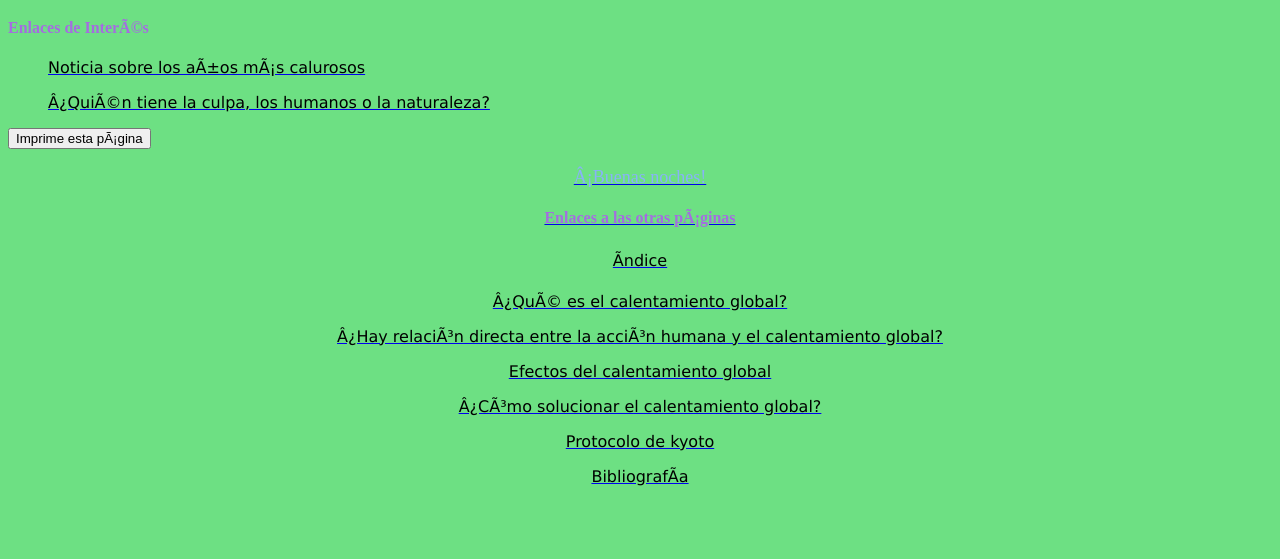
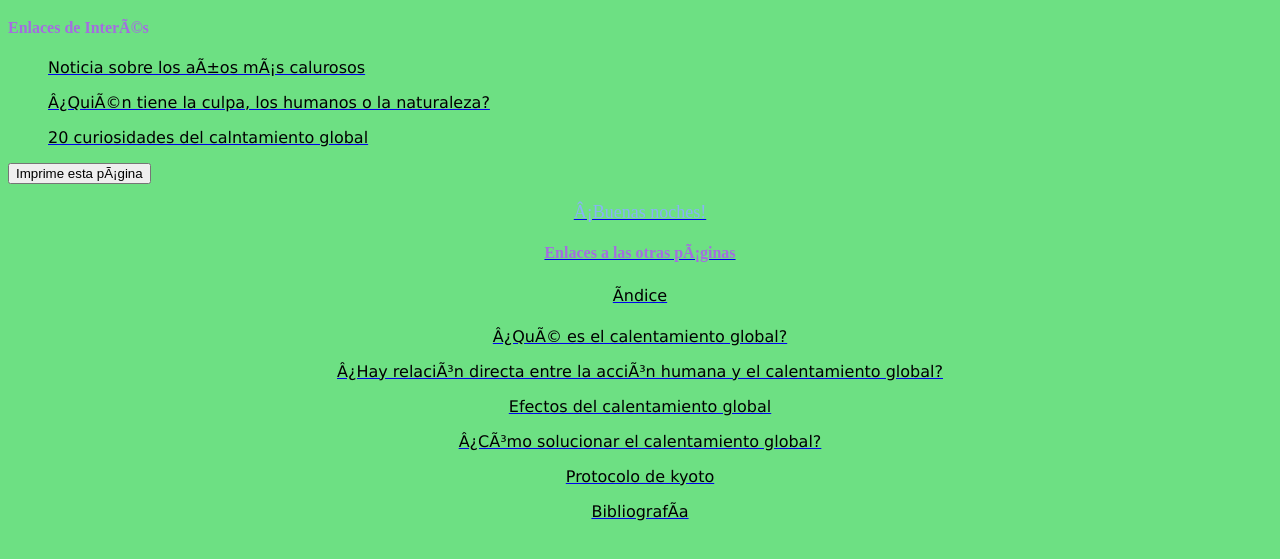
Before and after one commit to aniris2002/calentamientoglobal, a plain HTML site: page html/pagina5.html in a window 1280 px wide. Shown: the part 61-620 px from the top of the page. Drawn offline with Linux system fonts and the light colour scheme.

Commit message:
calentamiento global

```diff
--- a/html/pagina5.html
+++ b/html/pagina5.html
@@ -32,6 +32,8 @@ body { cursor: crosshair}
 <ul>
 	<a href="https://elpais.com/elpais/2018/01/18/ciencia/1516287875_193258.html"> <p> Noticia sobre los años más calurosos </p>
 	<a href="https://infogram.com/calentamiento-global-quien-tiene-la-culpa-los-humanos-o-la-naturaleza-1gl8e20xzl612od"> <p> ¿Quién tiene la culpa, los humanos o la naturaleza? </p>
+	<a href="https://marcoguncay.wordpress.com/2012/08/06/curiosidades-sobre-el-calentamiento-global/"> <p> 20 curiosidades del calntamiento global </p>
+
 </ul>
 
 <input type="button" value="Imprime esta página" onclick="window.print()">
```
